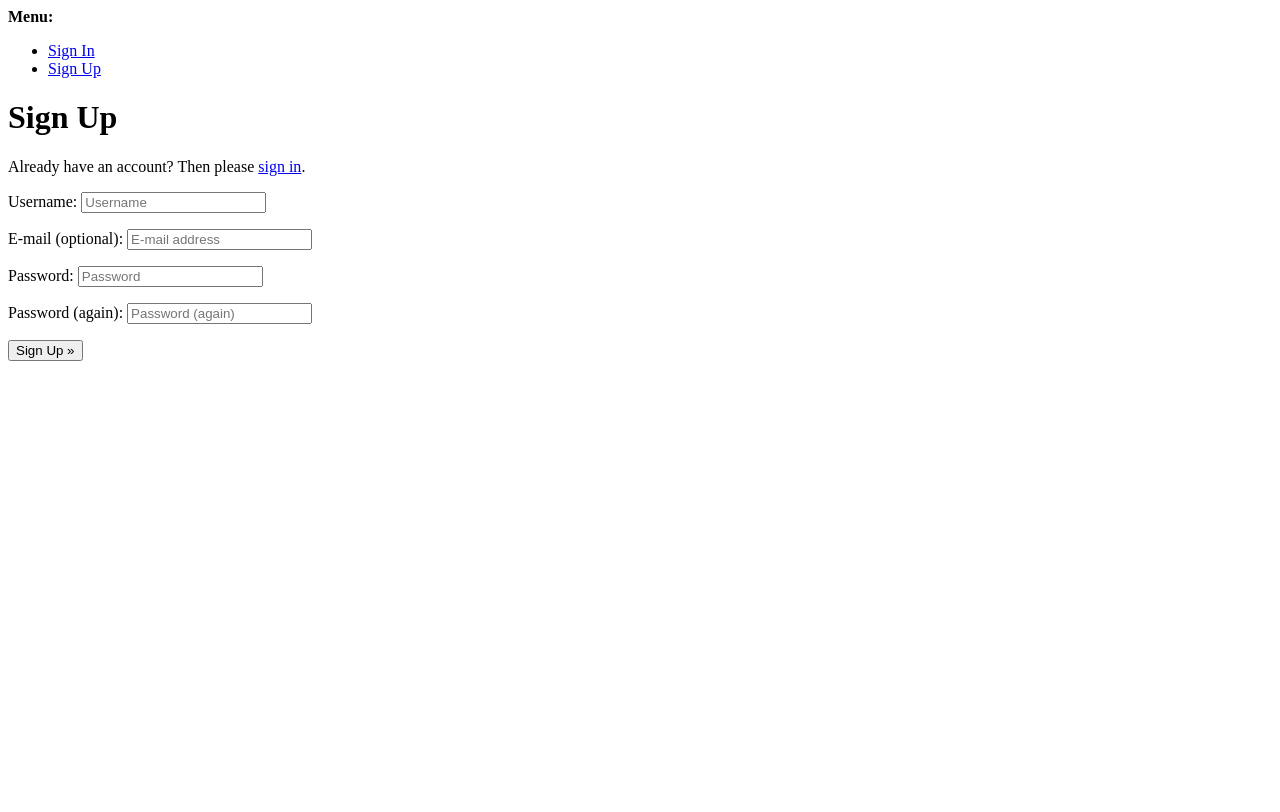
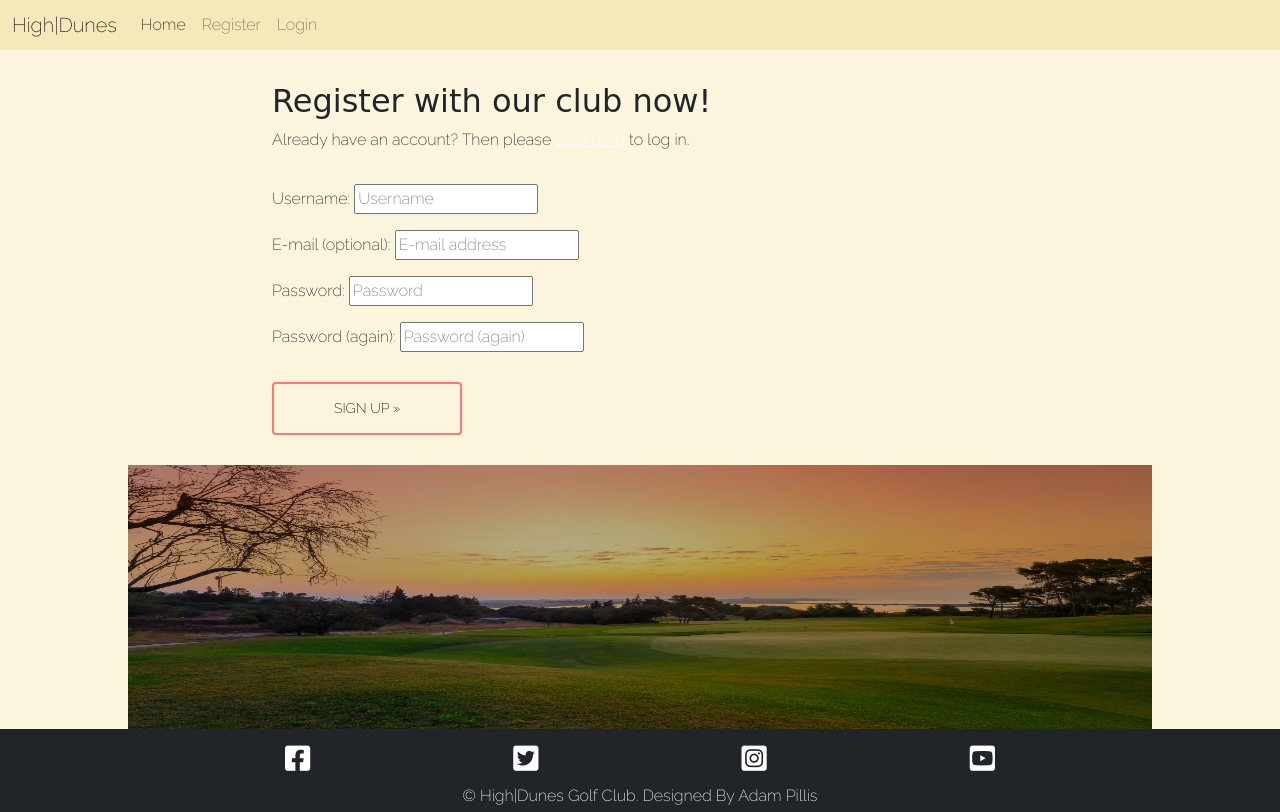
Before and after one commit to AdamPillis/HighDunes, a Django app: page /accounts/signup/ in a window 1280 px wide. Before the commit the page ends 361 px from the top, so only its background shows below. Run offline with Django 3.2, Linux system fonts and the light colour scheme; some web fonts are replaced.

Commit message:
Add: style to signup.html

```diff
--- a/templates/account/login.html
+++ b/templates/account/login.html
@@ -1,7 +1,6 @@
 {% extends "base.html" %}
 
 {% load i18n %}
-{% load account socialaccount %}
 
 {% block head_title %}{% trans "Sign In" %}{% endblock %}
 
--- a/templates/account/signup.html
+++ b/templates/account/signup.html
@@ -1,13 +1,22 @@
-{% extends "account/base.html" %}
+{% extends "base.html" %}
 
 {% load i18n %}
 
 {% block head_title %}{% trans "Signup" %}{% endblock %}
 
 {% block content %}
-<h1>{% trans "Sign Up" %}</h1>
+<div class="container login-div">
+  <div class="row">
+      <div class="col-md-8 mt-3 offset-md-2">
 
-<p>{% blocktrans %}Already have an account? Then please <a href="{{ login_url }}">sign in</a>.{% endblocktrans %}</p>
+          <h2>{% trans "Register with our club now!" %}</h2>
+
+          <p>{% blocktrans %}Already have an account? Then please
+            <a href="{{ login_url }}">click here</a> to log in.{% endblocktrans %}</p>
+      </div>
+  </div>
+  <div class="row">
+      <div class="col-md-8 mt-3 offset-md-2">
 
         <form class="signup" id="signup_form" method="post" action="{% url 'account_signup' %}">
           {% csrf_token %}
@@ -15,7 +24,15 @@
           {% if redirect_field_value %}
           <input type="hidden" name="{{ redirect_field_name }}" value="{{ redirect_field_value }}" />
           {% endif %}
-  <button type="submit">{% trans "Sign Up" %} &raquo;</button>
+
+          <button class="btn btn-hover right" type="submit">{% trans "Sign Up" %} &raquo;</button>
         </form>
+      </div>
+  </div>
+</div>
 
+
+<div class="col-lg-12 account-img">
+  <img src="/static/images/account-login-img.jpg" alt="Golf Dunes and hills" class="profile-img">
+</div>
 {% endblock %}
```
Lines whose indentation alone changed are shown as unchanged.
